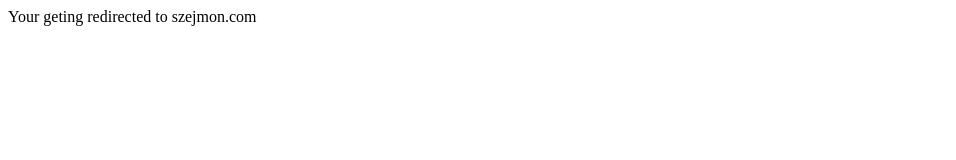
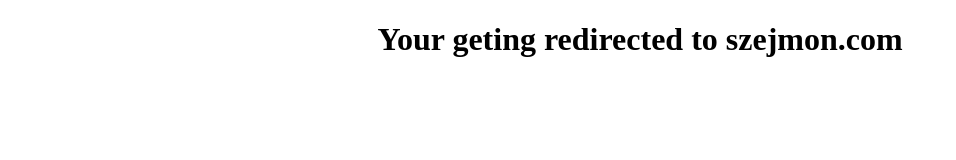
Before and after one commit to szejmon/szejmon.github.io, a plain HTML site: page index.html in a window 1280 px wide. Shown: the whole page, without its empty margins (0-956 px from the left). Drawn offline with Linux system fonts and the light colour scheme.

Commit message:
Update index.html

```diff
--- a/index.html
+++ b/index.html
@@ -7,6 +7,8 @@
         <meta http-equiv = "refresh" content = "2; url = https://szejmon.com/"
     </head>
     <body>
-        Your geting redirected to szejmon.com
+        <center>
+            <h1>Your geting redirected to szejmon.com</h1>
+        </center>
     </body>
 </html>
```
